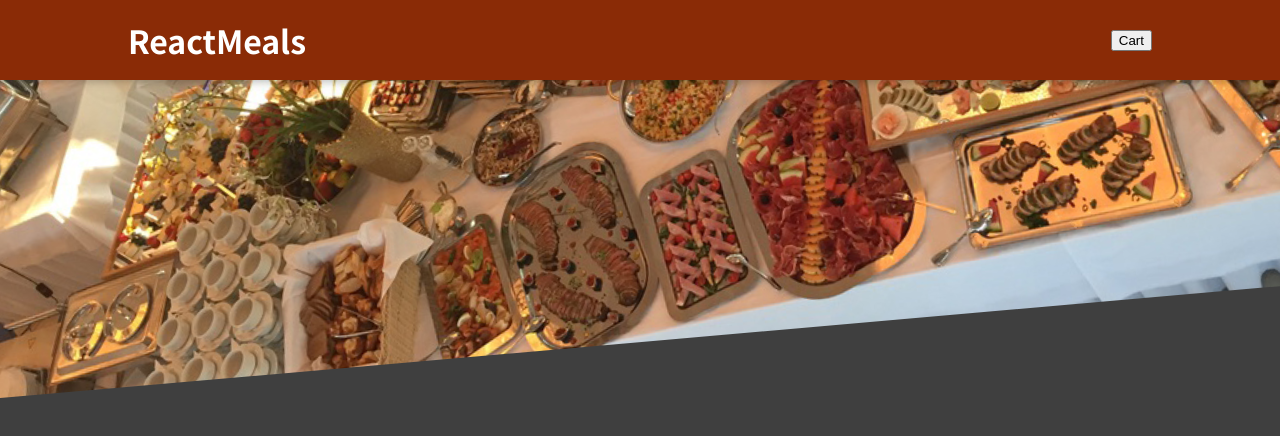
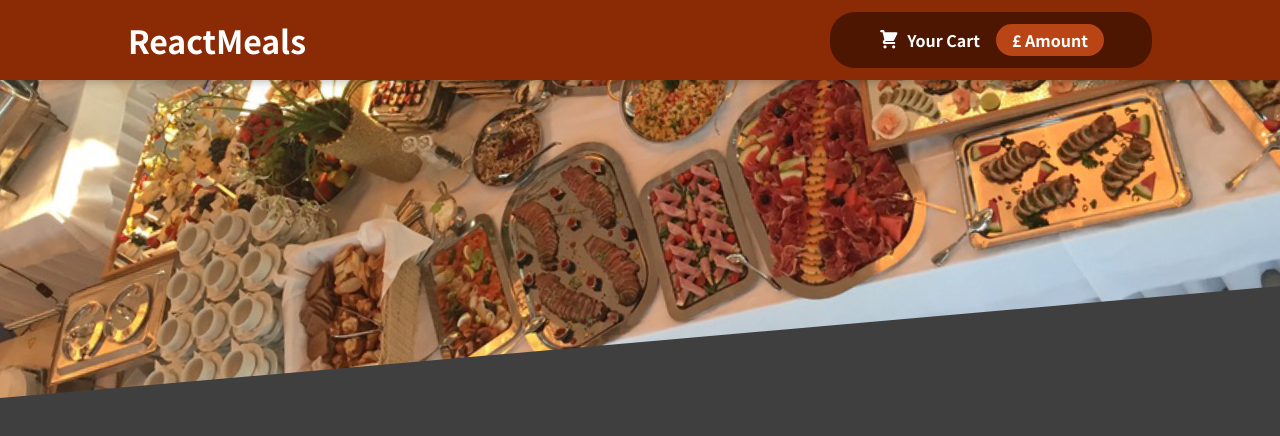
Before and after one commit to OzgurFiratSayin/react-food-app, a React (Create React App) app: page / in a window 1280 px wide. Shown: the top 436 px of the page. Built offline with nearby package versions, Linux system fonts and the light colour scheme.

Commit message:
Created header cart button

```diff
--- /dev/null
+++ b/src/components/Cart/CartIcon.js
@@ -0,0 +1,13 @@
+const CartIcon = () => {
+  return (
+    <svg
+      xmlns='http://www.w3.org/2000/svg'
+      viewBox='0 0 20 20'
+      fill='currentColor'
+    >
+      <path d='M3 1a1 1 0 000 2h1.22l.305 1.222a.997.997 0 00.01.042l1.358 5.43-.893.892C3.74 11.846 4.632 14 6.414 14H15a1 1 0 000-2H6.414l1-1H14a1 1 0 00.894-.553l3-6A1 1 0 0017 3H6.28l-.31-1.243A1 1 0 005 1H3zM16 16.5a1.5 1.5 0 11-3 0 1.5 1.5 0 013 0zM6.5 18a1.5 1.5 0 100-3 1.5 1.5 0 000 3z' />
+    </svg>
+  );
+};
+
+export default CartIcon;
--- a/src/components/Layout/Header.js
+++ b/src/components/Layout/Header.js
@@ -1,4 +1,6 @@
 import React from 'react';
+
+import HeaderCartButton from './HeaderCartButton';
 
 import headerImage from '../../assets/meals.jpg';
 import classes from './Header.module.css';
@@ -6,15 +8,15 @@
 const Header = () => {
   return (
     <React.Fragment>
-      <header className={classes.header} >
+      <header className={classes.header}>
         <h1>ReactMeals</h1>
-        <button>Cart</button>
+        <HeaderCartButton />
       </header>
-      <div className={classes['main-image']} >
+      <div className={classes['main-image']}>
         <img src={headerImage} className={classes.img} alt='Dinner table full of food'/>
       </div>
     </React.Fragment>
-  )
-}
+  );
+};
 
 export default Header;
--- /dev/null
+++ b/src/components/Layout/HeaderCartButton.js
@@ -0,0 +1,21 @@
+import React from 'react';
+
+import CartIcon from '../Cart/CartIcon';
+
+import classes from './HeaderCartButton.module.css';
+
+const HeaderCartButton = (props) => {
+  return (
+    <button className={classes.button}>
+      <span className={classes.icon}>
+        <CartIcon />
+      </span>
+      <span>Your Cart</span>
+      <span className={classes.badge}>
+        £ Amount
+      </span>
+    </button>
+  );
+};
+
+export default HeaderCartButton;
--- /dev/null
+++ b/src/components/Layout/HeaderCartButton.module.css
@@ -0,0 +1,59 @@
+.button {
+  cursor: pointer;
+  font: inherit;
+  border: none;
+  background-color: #4d1601;
+  color: white;
+  padding: 0.75rem 3rem;
+  display: flex;
+  justify-content: space-around;
+  align-items: center;
+  border-radius: 25px;
+  font-weight: bold;
+}
+
+.button:hover,
+.button:active {
+  background-color: #2c0d00;
+}
+
+.icon {
+  width: 1.35rem;
+  height: 1.35rem;
+  margin-right: 0.5rem;
+}
+
+.badge {
+  background-color: #b94517;
+  padding: 0.25rem 1rem;
+  border-radius: 25px;
+  margin-left: 1rem;
+  font-weight: bold;
+}
+
+.button:hover .badge,
+.button:active .badge {
+  background-color: #92320c;
+}
+
+.bump {
+  animation: bump 300ms ease-out;
+}
+
+@keyframes bump {
+  0% {
+    transform: scale(1);
+  }
+  10% {
+    transform: scale(0.9);
+  }
+  30% {
+    transform: scale(1.1);
+  }
+  50% {
+    transform: scale(1.15);
+  }
+  100% {
+    transform: scale(1);
+  }
+}
```
Also changed, not shown: src/components/UI/Button.js (deleted), src/components/UI/Button.module.css (deleted), 1 other file (tests, documents, lock files or other folders).
